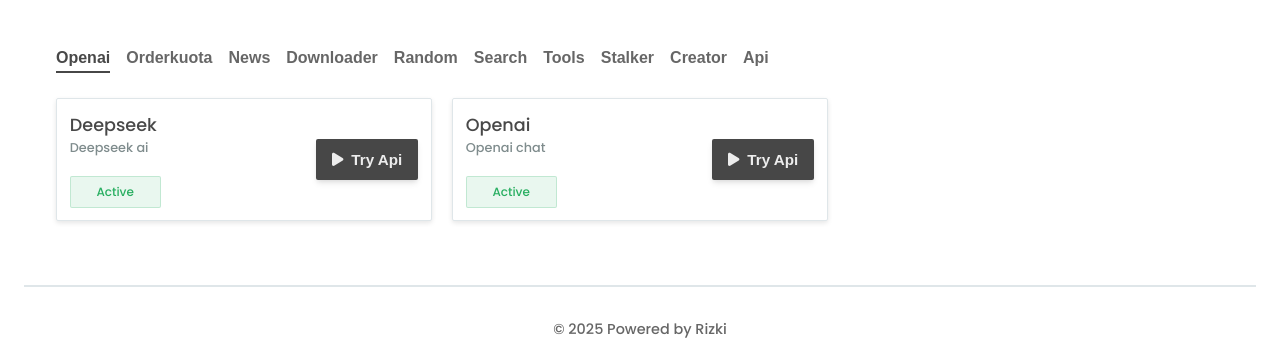
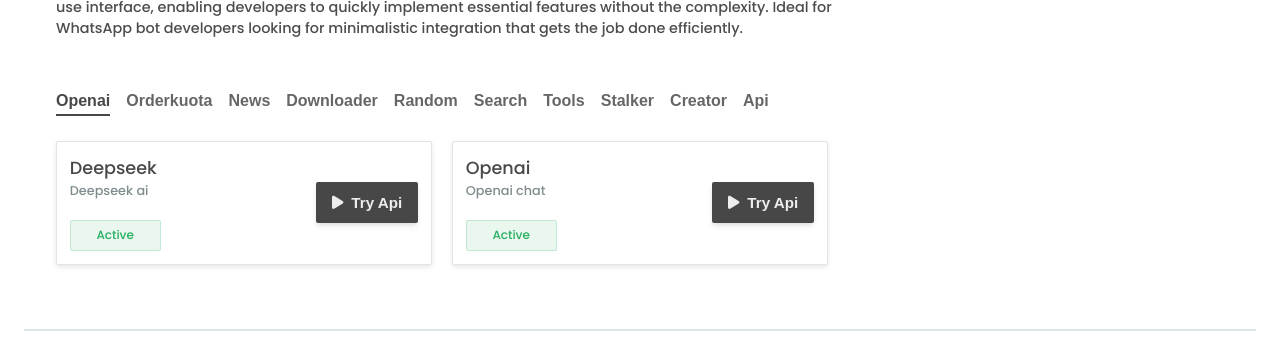
Before and after one commit to RizkiOfc/Rest-ApiUi, a website: page api-page/index.html in a window 1280 px wide. Shown: the part 178-529 px from the top of the page. Drawn offline with Linux system fonts and the light colour scheme.

Commit message:
Update index.html

```diff
--- a/api-page/index.html
+++ b/api-page/index.html
@@ -881,7 +881,7 @@
       <div class="title-container">
         <h2 id="apiTitle"></h2>
       </div>
-      <p>Simple API with easy and minimalistic integration for WhatsApp Bot Developers.</p>
+      <p>A simple and straightforward API designed for seamless integration with WhatsApp bots. It offers an easy-to-use interface, enabling developers to quickly implement essential features without the complexity. Ideal for WhatsApp bot developers looking for minimalistic integration that gets the job done efficiently.</p>
     </section>
 
     <section class="content">
```
